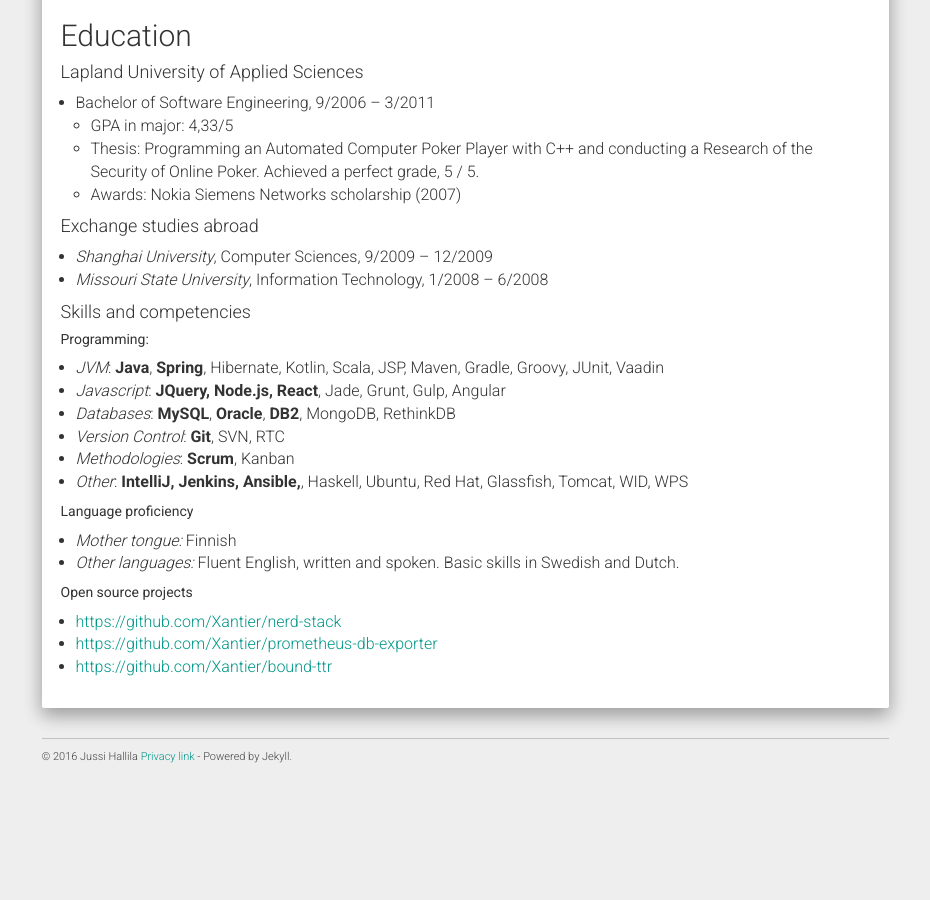
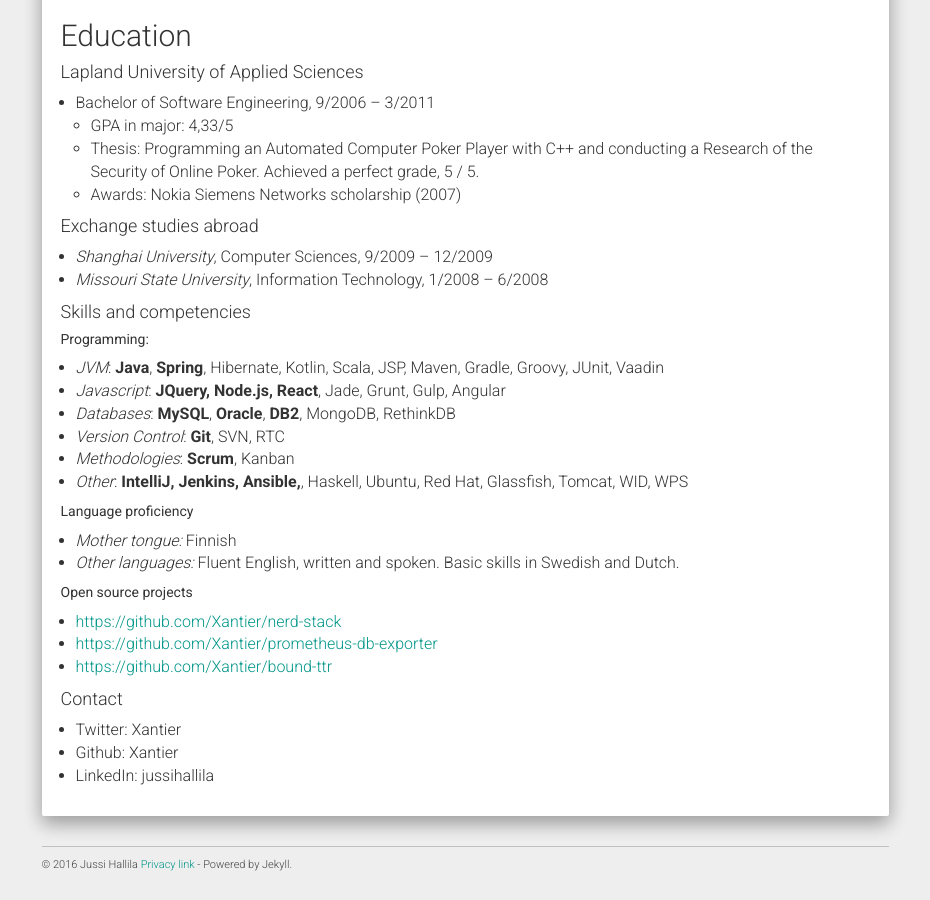
Before and after one commit to Xantier/xantier.github.io, a Jekyll site: the page built from pages/resume.md, in a window 1280 px wide and 900 px high, scrolled down 1495 px. Shown: the whole window, without its empty margins (321-1251 px from the left). Built offline with Jekyll 4.4.1, drawn with Linux system fonts in a browser that asks for light colours; nearby versions of some CDN libraries; before the commit the page ends 2287 px from its top, so only the background shows below that.

Commit message:
updating resume

```diff
--- a/pages/resume.md
+++ b/pages/resume.md
@@ -90,3 +90,8 @@ side applications
 * [https://github.com/Xantier/nerd-stack](https://github.com/Xantier/nerd-stack)
 * [https://github.com/Xantier/prometheus-db-exporter](https://github.com/Xantier/prometheus-db-exporter)
 * [https://github.com/Xantier/bound-ttr](https://github.com/Xantier/bound-ttr)
+
+#### Contact
+* Twitter: Xantier
+* Github: Xantier
+* LinkedIn: jussihallila
```
